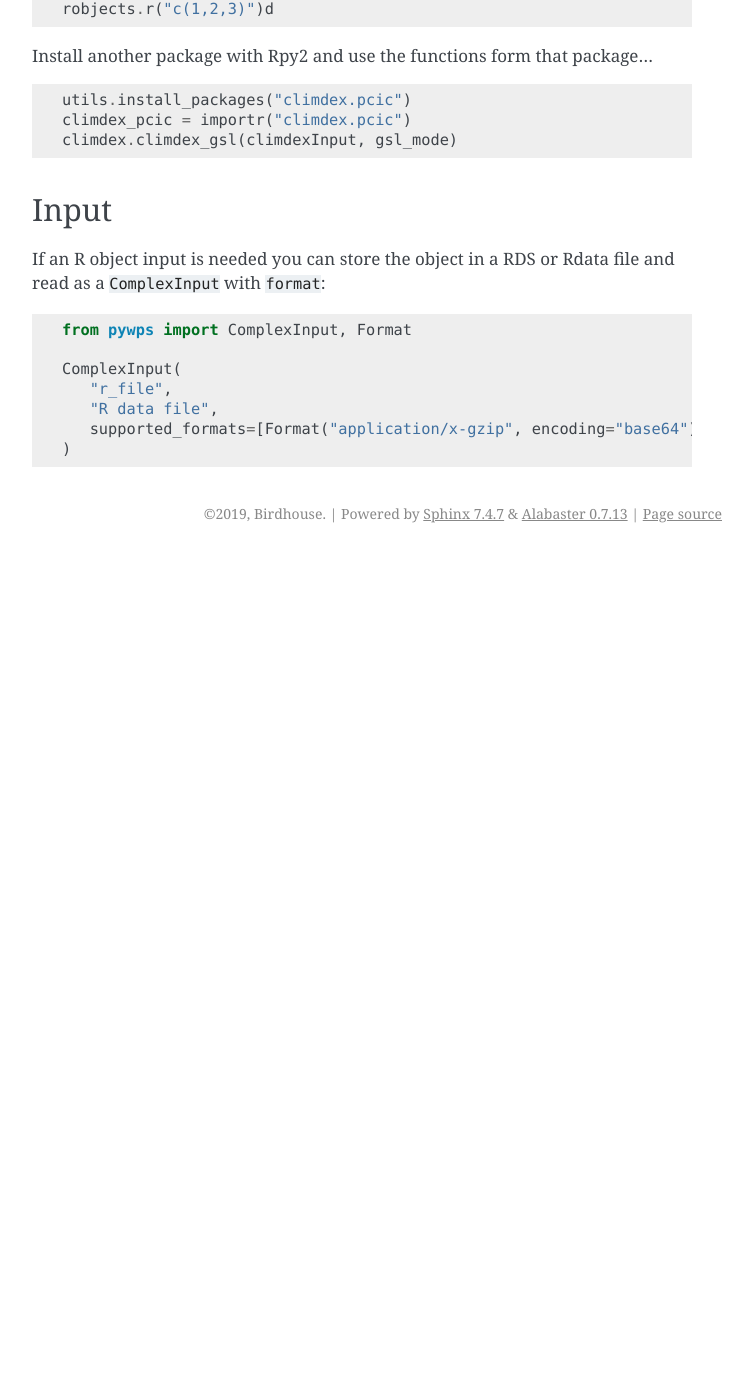
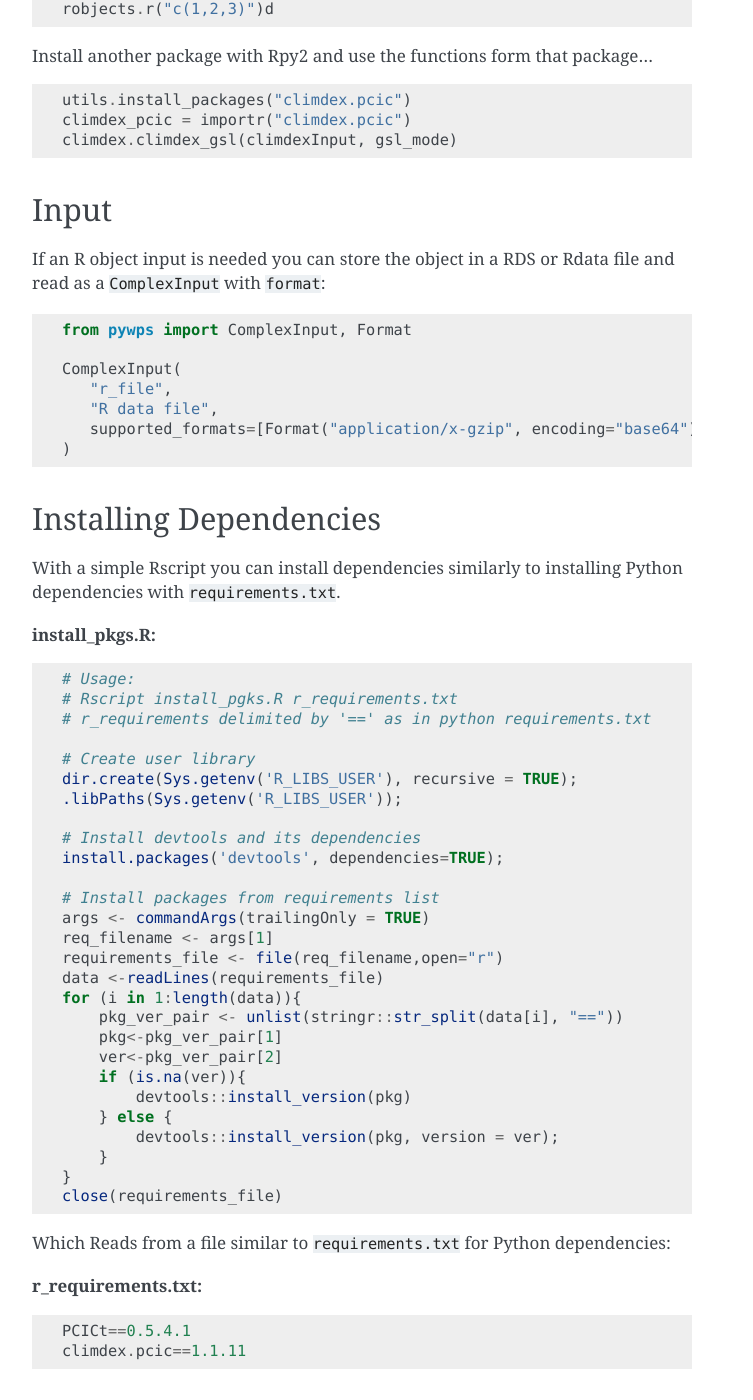
Before and after one commit to bird-house/birdhouse-docs, a Sphinx documentation site: the page built from docs/source/tutorial_r.rst, in a window 1280 px wide and 1400 px high, scrolled down 630 px. Shown: the whole window, without its empty margins (388-1141 px from the left). Built offline with Sphinx 7.4.7, drawn with Linux system fonts in a browser that asks for light colours; pages that are not in the unit, such as notebooks, are missing from menus; before the commit the page ends 1183 px from its top, so only the background shows below that; some of the changed text lies outside the part shown.

Commit message:
Dependencies section

```diff
--- a/docs/source/tutorial_r.rst
+++ b/docs/source/tutorial_r.rst
@@ -52,3 +52,50 @@ If an R object input is needed you can store the object in a RDS or Rdata file a
       "R data file",
       supported_formats=[Format("application/x-gzip", encoding="base64")],
    )
+
+.. _dep:
+
+Installing Dependencies
+.......................
+With a simple Rscript you can install dependencies similarly to installing Python dependencies with :code:`requirements.txt`.
+
+**install_pkgs.R:**
+
+.. code-block:: R
+
+   # Usage:
+   # Rscript install_pgks.R r_requirements.txt
+   # r_requirements delimited by '==' as in python requirements.txt
+
+   # Create user library
+   dir.create(Sys.getenv('R_LIBS_USER'), recursive = TRUE);
+   .libPaths(Sys.getenv('R_LIBS_USER'));
+
+   # Install devtools and its dependencies
+   install.packages('devtools', dependencies=TRUE);
+
+   # Install packages from requirements list
+   args <- commandArgs(trailingOnly = TRUE)
+   req_filename <- args[1]
+   requirements_file <- file(req_filename,open="r")
+   data <-readLines(requirements_file)
+   for (i in 1:length(data)){
+       pkg_ver_pair <- unlist(stringr::str_split(data[i], "=="))
+       pkg<-pkg_ver_pair[1]
+       ver<-pkg_ver_pair[2]
+       if (is.na(ver)){
+           devtools::install_version(pkg)
+       } else {
+           devtools::install_version(pkg, version = ver);
+       }
+   }
+   close(requirements_file)
+
+Which Reads from a file similar to :code:`requirements.txt` for Python dependencies:
+
+**r_requirements.txt:**
+
+.. code-block::
+
+   PCICt==0.5.4.1
+   climdex.pcic==1.1.11
```
